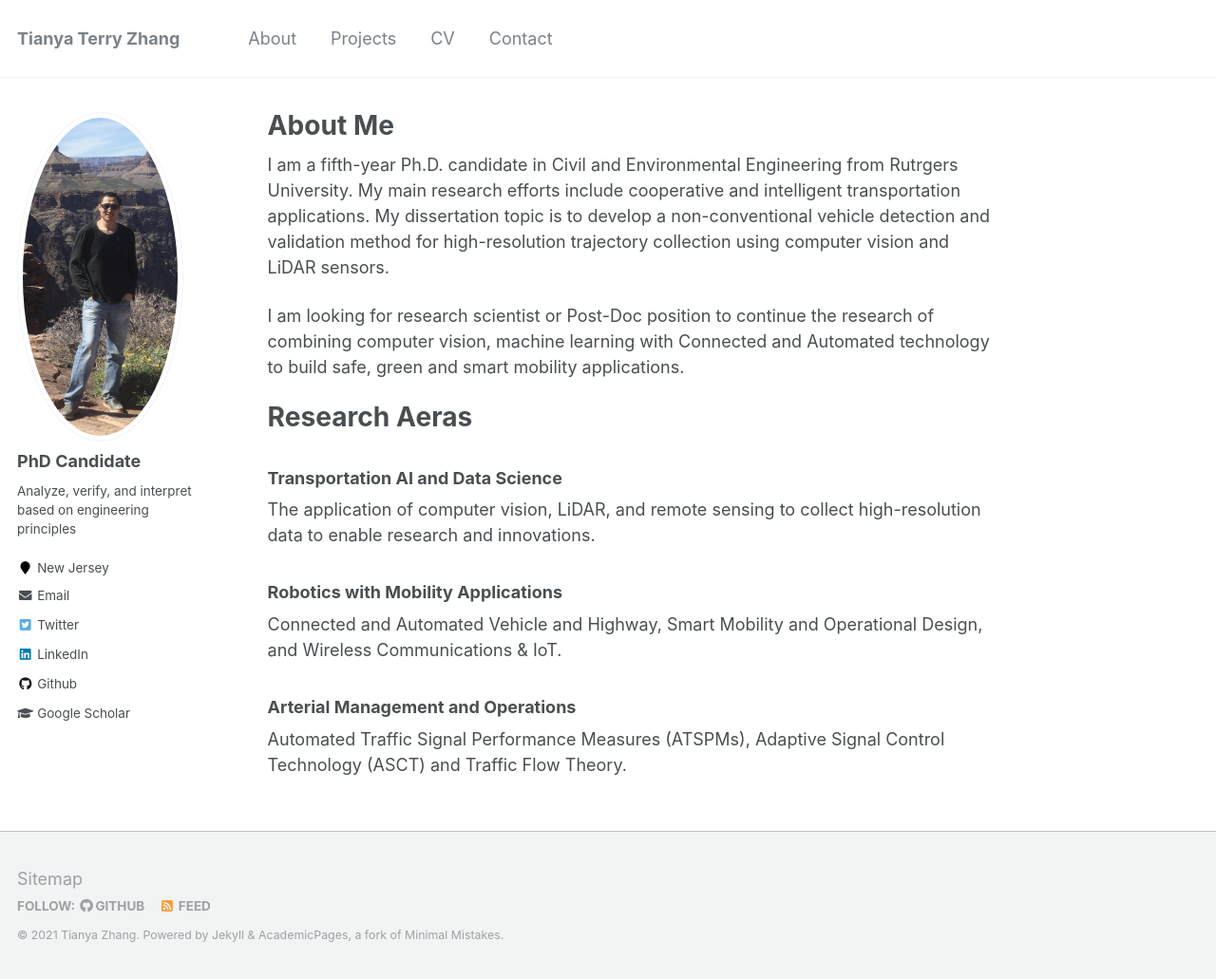
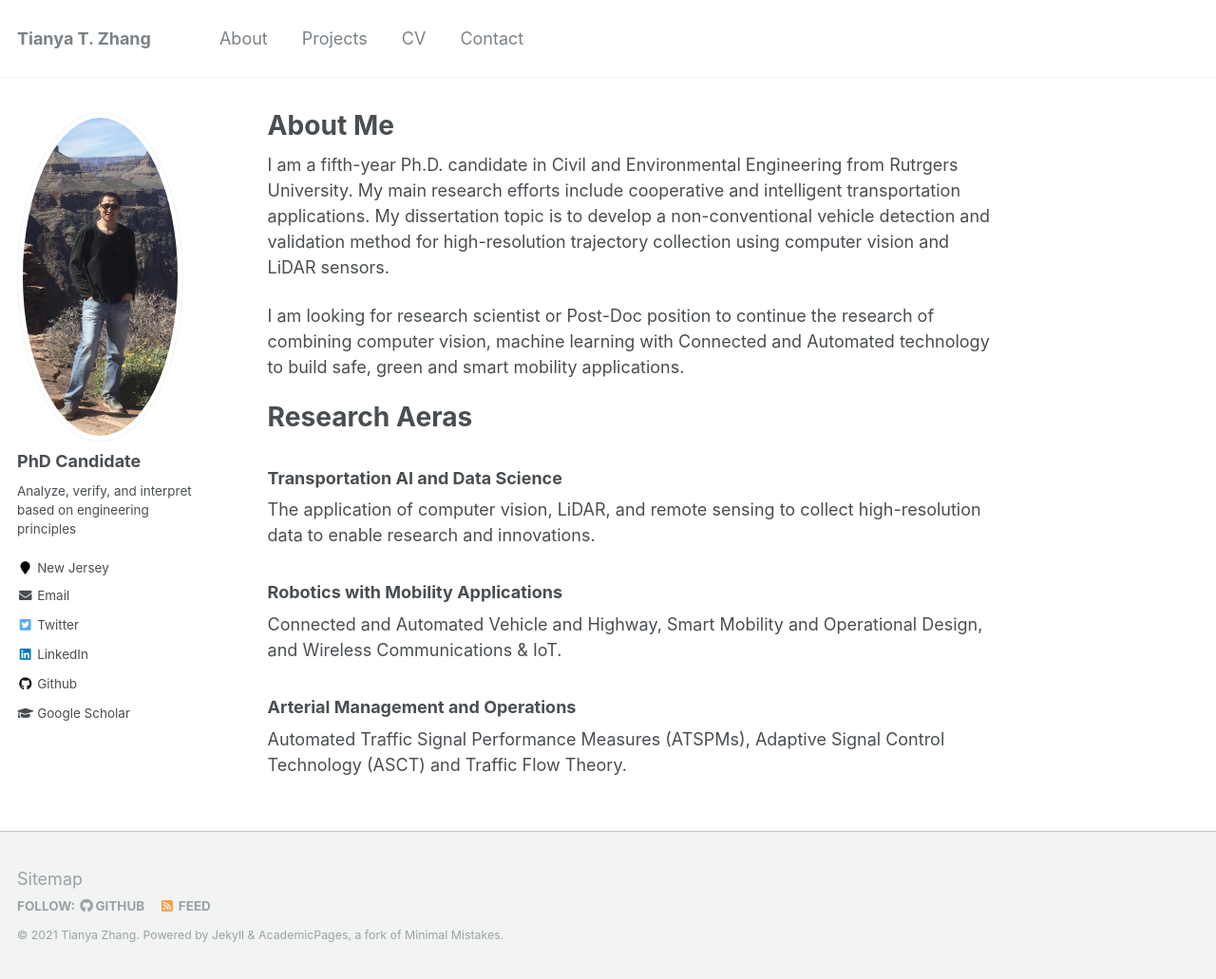
Before and after one commit to TeRyZh/Website, a Jekyll site: the page built from _pages/about.md, in a window 1280 px wide and 1031 px high. Shown: the whole window at 95% size. Built offline with Jekyll 4.4.1, drawn with Linux system fonts in a browser that asks for light colours.

Commit message:
Update _config.yml

```diff
--- a/_config.yml
+++ b/_config.yml
@@ -7,7 +7,7 @@
 
 # Site Settings
 locale                   : "en-US"
-title                    : "Tianya Terry Zhang"
+title                    : "Tianya T. Zhang"
 title_separator          : "-"
 name                     : &name "Tianya Zhang"
 description              : &description "PhD Candidate"
```
